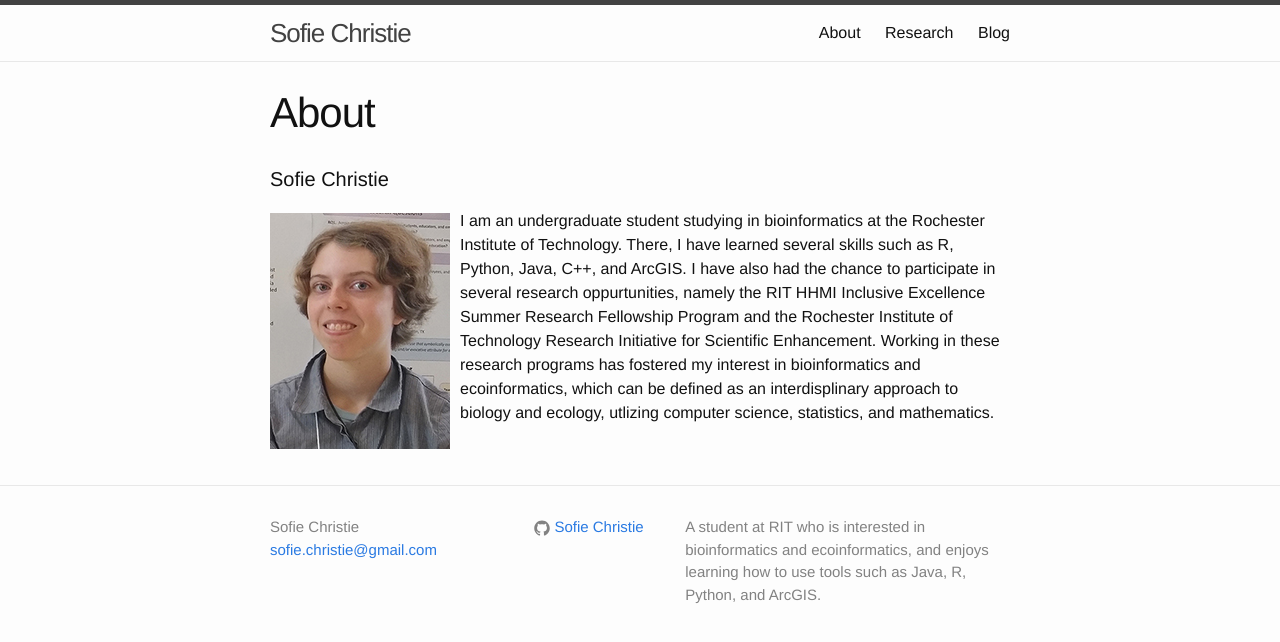
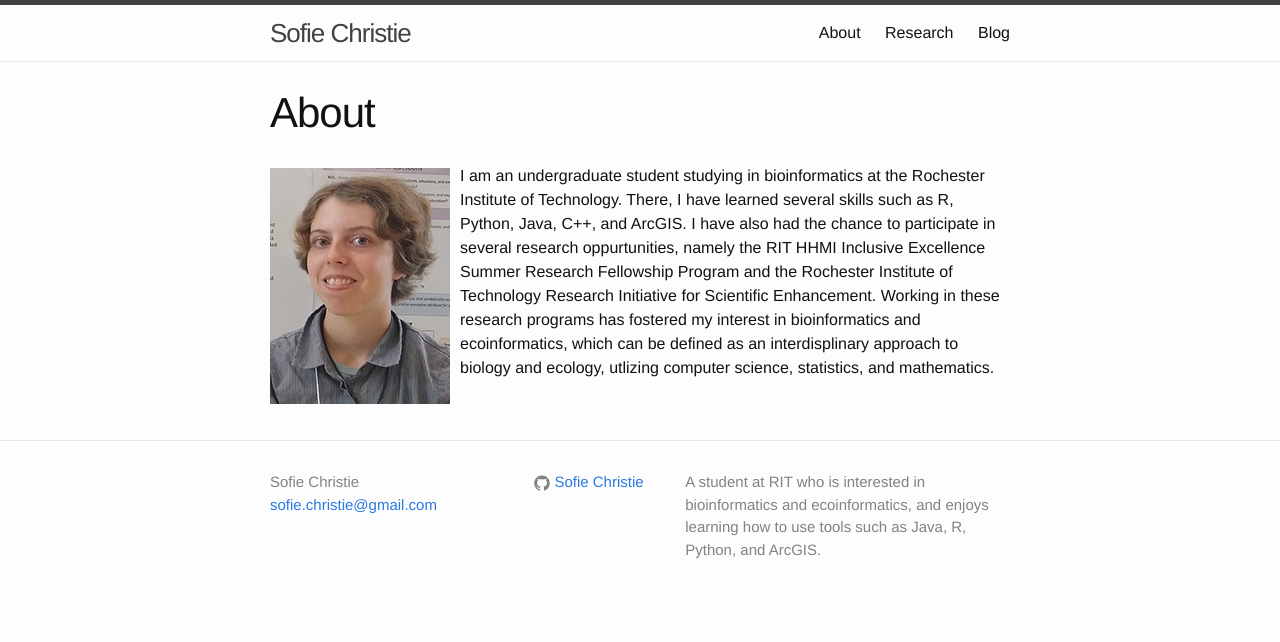
Before and after one commit to SMCCoder/SMCCoder.github.io, a Jekyll site: the page built from about.html, in a window 1280 px wide. Shown: the top 642 px of the page. Built offline with Jekyll 4.4.1, drawn with Linux system fonts in a browser that asks for light colours.

Commit message:
now only showing most recent blog posts

```diff
--- a/about.html
+++ b/about.html
@@ -6,8 +6,6 @@
 
 <div class="home">
 
-  <h1 class="page-heading">Sofie Christie</h1>
-
   <img style="float:left; margin: 4px 10px 0px 0px;" alt="profile picture" src="{{ site.url }}/assets/SofieChristie_r_main.jpg" />
 
   <p>I am an undergraduate student studying in bioinformatics at the Rochester Institute of Technology. There, I have learned several skills such as R, Python, Java, C++, and ArcGIS. I have also had the chance to participate in several research oppurtunities, namely the RIT HHMI Inclusive Excellence Summer Research Fellowship Program and the Rochester Institute of Technology Research Initiative for Scientific Enhancement. Working in these research programs has fostered my interest in bioinformatics and ecoinformatics, which can be defined as an interdisplinary approach to biology and ecology, utlizing computer science, statistics, and mathematics. </p>
--- a/index.html
+++ b/index.html
@@ -8,6 +8,8 @@
 
   <ul class="post-list">
     {% for post in site.posts %}
+      {% capture year %}{{post.date | date: "%Y"}}{% endcapture %}
+      {% if year == "2019" %}
         <li>
           <span class="post-meta">{{ post.date | date: "%b %-d, %Y" }}</span>
 
@@ -22,8 +24,8 @@
             	{{ post.content | strip_html | truncatewords: 35 }}
             {% endif %}
           </p>
-
         </li>
+      {% endif %}
     {% endfor %}
   </ul>
 
```
Lines whose indentation alone changed are shown as unchanged.
